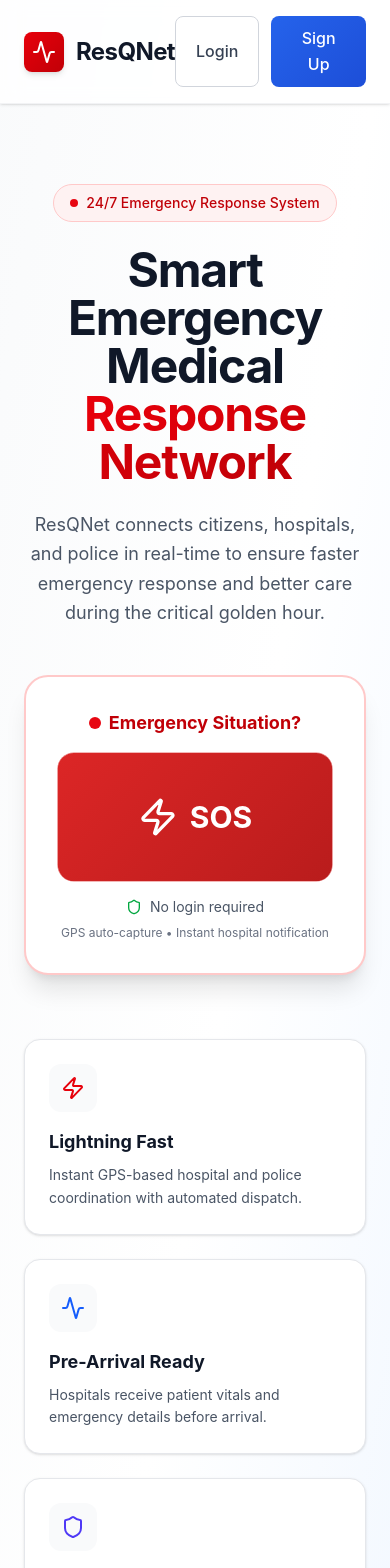
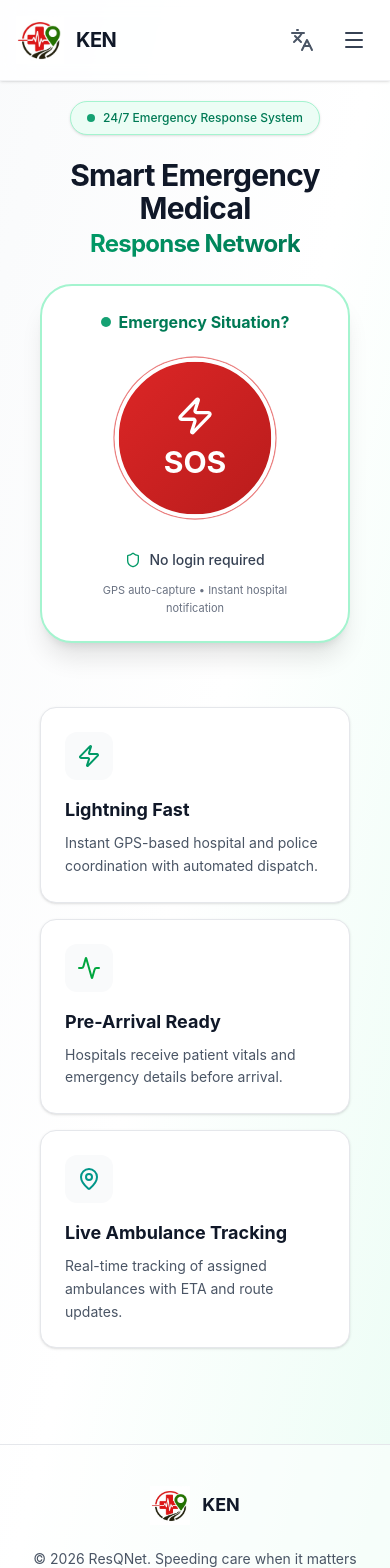
Before and after one commit to Anvesh-01/kzresq, a Next.js app: page /user in a window 390 px wide. Shown: the top 1568 px of the page. Built offline with nearby package versions, Linux system fonts and the light colour scheme.

Commit message:
feat: Implement initial user landing page with emergency features and multilingual support.

```diff
--- a/app/user/page.tsx
+++ b/app/user/page.tsx
@@ -1,129 +1,280 @@
 "use client";
 
+import { useState } from "react";
 import { useRouter } from "next/navigation";
-import { Activity, Clock, Shield, Zap } from "lucide-react";
+import Image from "next/image";
+import { Activity, Clock, MapPin, Menu, Shield, X, Zap, Languages } from "lucide-react";
+
+const translations = {
+  en: {
+    login: "Login",
+    signUp: "Sign Up",
+    emergencySystem: "24/7 Emergency Response System",
+    heroTitle: "Smart Emergency Medical",
+    heroSubtitle: "Response Network",
+    emergencyQuestion: "Emergency Situation?",
+    sos: "SOS",
+    noLogin: "No login required",
+    gpsCapture: "GPS auto-capture • Instant hospital notification",
+    feature1Title: "Lightning Fast",
+    feature1Desc: "Instant GPS-based hospital and police coordination with automated dispatch.",
+    feature2Title: "Pre-Arrival Ready",
+    feature2Desc: "Hospitals receive patient vitals and emergency details before arrival.",
+    feature3Title: "Live Ambulance Tracking",
+    feature3Desc: "Real-time tracking of assigned ambulances with ETA and route updates.",
+    stat1Value: "<5 min",
+    stat1Label: "Average Response",
+    stat2Value: "24/7",
+    stat2Label: "Always Active",
+    stat3Value: "100+",
+    stat3Label: "Partner Hospitals",
+    stat4Value: "98%",
+    stat4Label: "Success Rate",
+    footerQuote: "Speeding care when it matters most.",
+    translateBtn: "മലയാളം",
+  },
+  ml: {
+    login: "ലോഗിൻ",
+    signUp: "സൈൻ അപ്പ്",
+    emergencySystem: "24/7 എമർജൻസി റെസ്പോൺസ് സിസ്റ്റം",
+    heroTitle: "സ്മാർട്ട് എമർജൻസി മെഡിക്കൽ",
+    heroSubtitle: "റെസ്പോൺസ് ശൃംഖല",
+    emergencyQuestion: "അടിയന്തിര സാഹചര്യം?",
+    sos: "SOS",
+    noLogin: "ലോഗിൻ ആവശ്യമില്ല",
+    gpsCapture: "GPS ഓട്ടോ-ക്യാപ്‌ചർ • തൽക്ഷണ ആശുപത്രി അറിയിപ്പ്",
+    feature1Title: "മിന്നൽ വേഗത",
+    feature1Desc: "തൽക്ഷണ GPS അധിഷ്ഠിത ആശുപത്രി, പോലീസ് ഏകോപനം.",
+    feature2Title: "നേരത്തെയുള്ള തയ്യാറെടുപ്പ്",
+    feature2Desc: "രോഗി എത്തുന്നതിന് മുമ്പ് തന്നെ ആശുപത്രികൾക്ക് വിവരങ്ങൾ ലഭിക്കുന്നു.",
+    feature3Title: "ലൈവ് ആംബുലൻസ് ട്രാക്കിംഗ്",
+    feature3Desc: "ആംബുലൻസുകളുടെ തത്സമയ ട്രാക്കിംഗും സമയ വിവരങ്ങളും.",
+    stat1Value: "<5 മിനിറ്റ്",
+    stat1Label: "ശരാശരി പ്രതികരണം",
+    stat2Value: "24/7",
+    stat2Label: "എപ്പോഴും സജ്ജം",
+    stat3Value: "100+",
+    stat3Label: "പങ്കാളി ആശുപത്രികൾ",
+    stat4Value: "98%",
+    stat4Label: "വിജയശതമാനം",
+    footerQuote: "ഏറ്റവും ആവശ്യമുള്ള നിമിഷങ്ങളിൽ വേഗത്തിൽ പരിചരണം ഉറപ്പാക്കുന്നു.",
+    translateBtn: "English",
+  }
+};
 
 export default function LandingPage() {
   const router = useRouter();
+  const [lang, setLang] = useState<"en" | "ml">("en");
+  const [isMenuOpen, setIsMenuOpen] = useState(false);
+  const [isClosing, setIsClosing] = useState(false);
+
+  const t = translations[lang];
+
+  const toggleLang = () => setLang(lang === "en" ? "ml" : "en");
+
+  const closeMenu = (callback?: () => void) => {
+    setIsClosing(true);
+    setTimeout(() => {
+      setIsMenuOpen(false);
+      setIsClosing(false);
+      if (callback) callback();
+    }, 300); // Matches animate-slideUpFadeExit duration
+  };
+
+  const toggleMenu = () => {
+    if (isMenuOpen) {
+      closeMenu();
+    } else {
+      setIsMenuOpen(true);
+    }
+  };
 
   return (
-    <div className="min-h-screen bg-gradient-to-br from-gray-50 via-white to-blue-50">
+    <div className="min-h-screen bg-gradient-to-br from-gray-50 via-white to-emerald-50">
       {/* HEADER */}
       <header className="sticky top-0 z-50 glass-effect border-b border-gray-200/50 shadow-sm">
-        <div className="max-w-7xl mx-auto px-6 py-4 flex justify-between items-center">
+        <div className="max-w-7xl mx-auto px-4 md:px-6 py-4 flex justify-between items-center">
           <div className="flex items-center gap-3">
-            <div className="w-10 h-10 bg-gradient-to-br from-red-600 to-red-700 rounded-lg flex items-center justify-center shadow-md">
-              <Activity className="w-6 h-6 text-white" />
+            <div className="relative w-12 h-12 md:w-14 md:h-14">
+              <Image
+                src="/KenLogo.png"
+                alt="Ken Logo"
+                fill
+                className="object-contain"
+                priority
+              />
             </div>
-            <h1 className="text-2xl font-bold text-gray-900 tracking-tight">ResQNet</h1>
+            <h1 className="text-xl md:text-2xl font-bold text-gray-900 tracking-tight">KEN</h1>
           </div>
 
-          <div className="flex gap-3">
+          {/* Desktop Nav */}
+          <div className="hidden md:flex items-center gap-4">
+            <button
+              onClick={toggleLang}
+              className="flex items-center gap-2 px-3 py-2 text-gray-600 hover:text-emerald-600 font-medium transition-colors"
+            >
+              <Languages className="w-5 h-5" />
+              {t.translateBtn}
+            </button>
             <button
               onClick={() => router.push("/user/sign-in")}
               className="px-5 py-2.5 border border-gray-300 rounded-lg text-gray-700 font-medium hover:bg-gray-50 hover:border-gray-400 transition-all duration-200"
             >
-              Login
+              {t.login}
             </button>
             <button
               onClick={() => router.push("/user/sign-up")}
-              className="px-5 py-2.5 gradient-bg-trust text-white rounded-lg font-medium hover:shadow-lg transform hover:scale-105 transition-all duration-200"
+              className="px-5 py-2.5 gradient-bg-success text-white rounded-lg font-medium hover:shadow-lg transform hover:scale-105 transition-all duration-200"
             >
-              Sign Up
+              {t.signUp}
+            </button>
+          </div>
+
+          {/* Mobile Menu Toggle */}
+          <div className="flex md:hidden items-center gap-3">
+            <button
+              onClick={toggleLang}
+              className="p-2 text-gray-600 hover:text-emerald-600 transition-colors"
+              title={t.translateBtn}
+            >
+              <Languages className="w-6 h-6" />
+            </button>
+            <button
+              onClick={toggleMenu}
+              className="p-2 text-gray-700 hover:bg-gray-100 rounded-lg transition-colors z-[60]"
+            >
+              {isMenuOpen && !isClosing ? <X className="w-6 h-6" /> : <Menu className="w-6 h-6" />}
             </button>
           </div>
         </div>
+
+        {/* Professional Mobile Nav Overlay */}
+        {(isMenuOpen || isClosing) && (
+          <>
+            {/* Backdrop */}
+            <div
+              className={`fixed inset-0 bg-black/20 z-[55] ${isClosing ? 'animate-backdrop-exit' : 'animate-backdrop-fade'}`}
+              onClick={() => closeMenu()}
+            />
+
+            {/* Menu Content */}
+            <div className={`fixed top-[88px] left-4 right-4 bg-white border border-gray-100 rounded-[2.5rem] shadow-2xl z-[58] overflow-hidden ${isClosing ? 'animate-slideUpFadeExit' : 'animate-slideDownFade'}`}>
+              <div className="flex flex-col p-6 gap-6">
+                {/* Logo Section in Menu */}
+                <div className="flex items-center gap-3 pb-2 animate-slideDownFade animate-stagger-1">
+                  <div className="relative w-12 h-12">
+                    <Image
+                      src="/KenLogo.png"
+                      alt="Ken Logo"
+                      fill
+                      className="object-contain"
+                    />
+                  </div>
+                  <span className="text-xl font-bold text-gray-900 tracking-tight">ResQNet</span>
+                </div>
+
+                <div className="flex flex-col gap-4">
+                  <button
+                    onClick={() => { closeMenu(() => router.push("/user/sign-in")); }}
+                    className="w-full py-4 px-6 border border-gray-200 rounded-2xl text-gray-700 font-semibold text-center hover:bg-gray-50 active:bg-gray-100 transition-all animate-slideDownFade animate-stagger-2"
+                  >
+                    {t.login}
+                  </button>
+                  <button
+                    onClick={() => { closeMenu(() => router.push("/user/sign-up")); }}
+                    className="w-full py-4 px-6 gradient-bg-success text-white rounded-2xl font-bold text-center shadow-lg hover:shadow-xl active:scale-[0.98] transition-all animate-slideDownFade animate-stagger-3"
+                  >
+                    {t.signUp}
+                  </button>
+                </div>
+              </div>
+            </div>
+          </>
+        )}
       </header>
 
       {/* HERO SECTION */}
-      <main className="max-w-7xl mx-auto px-6">
-        <div className="flex flex-col items-center justify-center text-center pt-20 pb-16">
-          <div className="inline-flex items-center gap-2 px-4 py-2 bg-red-50 border border-red-200 rounded-full text-red-700 text-sm font-medium mb-6 animate-fade-in">
-            <div className="w-2 h-2 bg-red-600 rounded-full animate-pulse-slow"></div>
-            24/7 Emergency Response System
+      <main className="-mt-7 max-w-7xl mx-auto px-6">
+        <div className="flex flex-col items-center justify-center text-center pt-12 md:pt-20 pb-12 md:pb-16 px-4">
+          <div className="inline-flex items-center gap-2 px-4 py-2 bg-emerald-50 border border-emerald-200 rounded-full text-emerald-700 text-xs md:text-sm font-medium mb-6 animate-fade-in shadow-sm">
+            <div className="w-2 h-2 bg-emerald-600 rounded-full animate-pulse-slow"></div>
+            {t.emergencySystem}
           </div>
 
-          <h2 className="text-5xl md:text-6xl font-bold text-gray-900 mb-6 tracking-tight text-balance max-w-4xl">
-            Smart Emergency Medical{" "}
-            <span className="bg-gradient-to-r from-red-600 to-red-700 bg-clip-text text-transparent">
-              Response Network
+          <h2 className="text-3xl md:text-6xl font-bold text-gray-900 mb-6 tracking-tight text-balance max-w-4xl leading-[1.1]">
+            {t.heroTitle}{" "}
+            <span className="text-2xl md:text-5xl bg-gradient-to-r from-emerald-600 to-emerald-700 bg-clip-text text-transparent">
+              {t.heroSubtitle}
             </span>
           </h2>
 
-          <p className="text-lg md:text-xl text-gray-600 max-w-2xl mb-12 leading-relaxed">
-            ResQNet connects citizens, hospitals, and police in real-time to ensure
-            faster emergency response and better care during the critical golden hour.
-          </p>
 
           {/* SOS SECTION */}
-          <div className="bg-white border-2 border-red-200 rounded-3xl p-8 md:p-10 w-full max-w-md mb-16 shadow-xl hover:shadow-2xl transition-shadow duration-300">
-            <div className="flex items-center justify-center gap-2 mb-4">
-              <div className="w-3 h-3 bg-red-600 rounded-full animate-pulse-slow"></div>
-              <p className="text-red-700 font-bold text-lg">
-                Emergency Situation?
+          <div className="bg-white border-2 border-emerald-200 rounded-[2rem] p-6 md:p-10 w-full max-w-sm md:max-w-md mb-16 shadow-xl hover:shadow-2xl transition-shadow duration-300 flex flex-col items-center">
+            <div className="flex items-center justify-center gap-2 mb-6">
+              <div className="w-2.5 h-2.5 bg-emerald-600 rounded-full animate-pulse-slow"></div>
+              <p className="text-emerald-700 font-bold text-base md:text-lg">
+                {t.emergencyQuestion}
               </p>
             </div>
 
             <button
               onClick={() => router.push("/user/sos")}
-              className="w-full h-32 gradient-bg-emergency text-white text-3xl font-bold rounded-2xl shadow-lg hover:shadow-xl active:scale-95 transition-all duration-200 animate-emergency-pulse mb-4 flex items-center justify-center gap-3"
+              className="w-40 h-40 md:w-56 md:h-56 gradient-bg-emergency text-white text-3xl md:text-4xl font-bold rounded-full shadow-lg hover:shadow-2xl active:scale-90 transition-all duration-300 animate-emergency-pulse mb-8 flex flex-col items-center justify-center gap-2 border-4 md:border-8 border-white ring-8 ring-red-50"
             >
-              <Zap className="w-10 h-10" />
-              SOS
+              <Zap className="w-10 h-10 md:w-12 md:h-12" />
+              {t.sos}
             </button>
 
-            <div className="space-y-2">
-              <p className="text-sm text-gray-600 flex items-center justify-center gap-2">
-                <Shield className="w-4 h-4 text-green-600" />
-                No login required
+            <div className="space-y-3 text-center">
+              <p className="text-sm text-gray-700 flex items-center justify-center gap-2 font-medium">
+                <Shield className="w-4 h-4 text-emerald-600" />
+                {t.noLogin}
               </p>
-              <p className="text-xs text-gray-500">
-                GPS auto-capture • Instant hospital notification
+              <p className="text-[11px] md:text-xs text-gray-500 max-w-[200px] md:max-w-none">
+                {t.gpsCapture}
               </p>
             </div>
           </div>
 
           {/* FEATURES */}
-          <div className="grid grid-cols-1 md:grid-cols-3 gap-6 w-full max-w-5xl">
+          <div className="grid grid-cols-1 md:grid-cols-3 gap-4 md:gap-6 w-full max-w-5xl">
             <FeatureCard
-              icon={<Zap className="w-6 h-6 text-red-600" />}
-              title="Lightning Fast"
-              description="Instant GPS-based hospital and police coordination with automated dispatch."
+              icon={<Zap className="w-6 h-6 text-emerald-600" />}
+              title={t.feature1Title}
+              description={t.feature1Desc}
             />
             <FeatureCard
-              icon={<Activity className="w-6 h-6 text-blue-600" />}
-              title="Pre-Arrival Ready"
-              description="Hospitals receive patient vitals and emergency details before arrival."
+              icon={<Activity className="w-6 h-6 text-green-600" />}
+              title={t.feature2Title}
+              description={t.feature2Desc}
             />
             <FeatureCard
-              icon={<Shield className="w-6 h-6 text-indigo-600" />}
-              title="Police Escort"
-              description="Automated traffic management and green corridor for ambulances."
+              icon={<MapPin className="w-6 h-6 text-teal-600" />}
+              title={t.feature3Title}
+              description={t.feature3Desc}
             />
-          </div>
-
-          {/* STATISTICS */}
-          <div className="grid grid-cols-2 md:grid-cols-4 gap-6 w-full max-w-5xl mt-16 mb-8">
-            <StatCard value="<5 min" label="Average Response" />
-            <StatCard value="24/7" label="Always Active" />
-            <StatCard value="100+" label="Partner Hospitals" />
-            <StatCard value="98%" label="Success Rate" />
           </div>
         </div>
       </main>
 
       {/* FOOTER */}
-      <footer className="border-t border-gray-200 bg-white/50 mt-20">
-        <div className="max-w-7xl mx-auto px-6 py-8">
-          <div className="flex flex-col md:flex-row justify-between items-center gap-4">
+      <footer className="border-t border-gray-200 bg-white/50 mt-12 md:mt-20">
+        <div className="max-w-7xl mx-auto px-6 py-10 md:py-8">
+          <div className="flex flex-col md:flex-row justify-between items-center gap-6 md:gap-4">
             <div className="flex items-center gap-3">
-              <div className="w-8 h-8 bg-gradient-to-br from-red-600 to-red-700 rounded-lg flex items-center justify-center">
-                <Activity className="w-5 h-5 text-white" />
+              <div className="relative w-10 h-10 md:w-12 md:h-12">
+                <Image
+                  src="/KenLogo.png"
+                  alt="Ken Logo"
+                  fill
+                  className="object-contain"
+                />
               </div>
-              <span className="text-gray-900 font-semibold">ResQNet</span>
+              <span className="text-gray-900 font-bold text-lg">KEN</span>
             </div>
-            <p className="text-sm text-gray-600">
-              © {new Date().getFullYear()} ResQNet. All rights reserved. Saving lives, one second at a time.
+            <p className="text-sm text-gray-600 text-center md:text-left">
+              © {new Date().getFullYear()} ResQNet. {t.footerQuote}
             </p>
           </div>
         </div>
```
Also changed, not shown: app/globals.css (+85 -8 lines), public/KenLogo.png (added), 1 other file (tests, documents, lock files or other folders).
